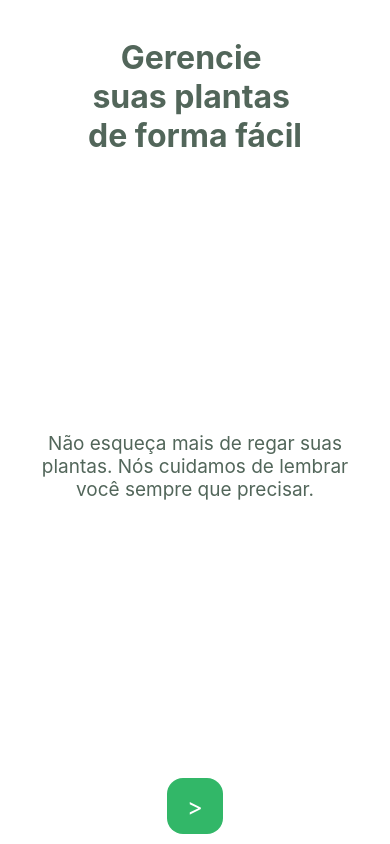
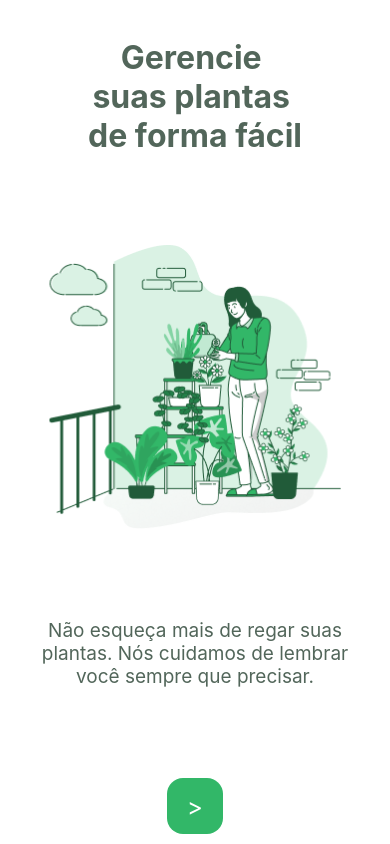
Before and after one commit to andrelsehnem/plantinha, a React Native app: screen / in a window 390 px wide. Built offline with nearby package versions, Linux system fonts and the light colour scheme.

Commit message:
Finalização aula 1 (correto)

```diff
--- a/src/pages/Wecome.tsx
+++ b/src/pages/Wecome.tsx
@@ -26,10 +26,9 @@ export function Welcome(){
                 de forma fácil
             </Text>
 
-            {
-                visible&&
+
             <Image source={wateringImg} style = {styles.image} />
-            }
+
 
             <Text style={styles.subtitle}>
                 Não esqueça mais de regar suas plantas. Nós cuidamos de lembrar você sempre que precisar.
```
